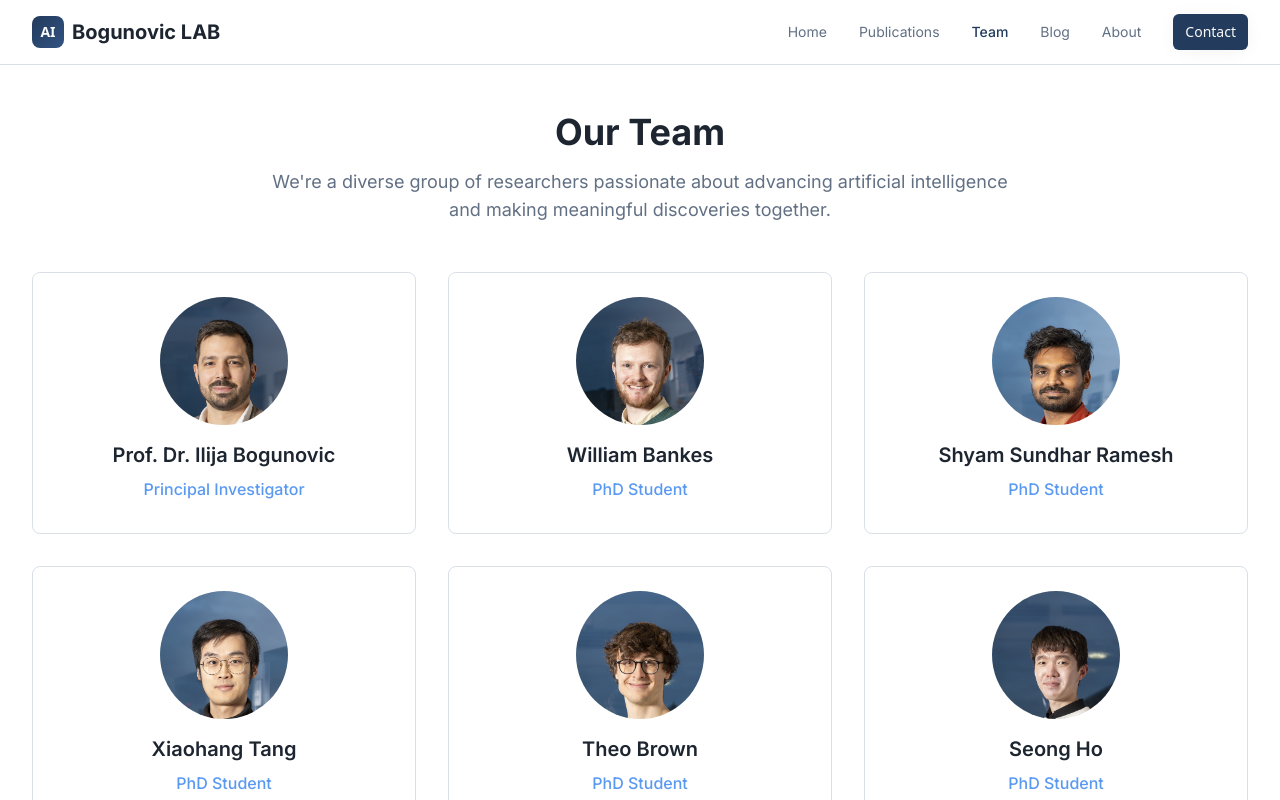
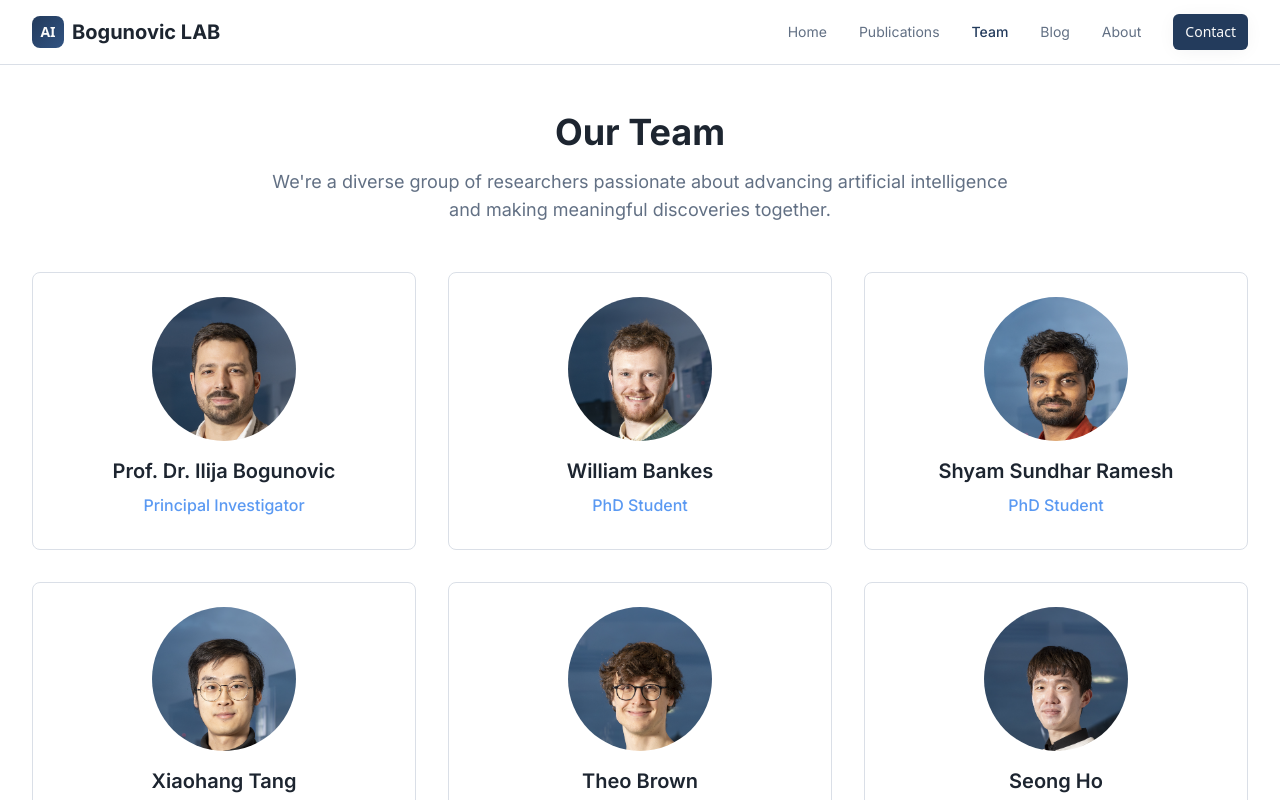
Before and after one commit to ilijabogunovic/rhine-ai, a React (Vite) app: page /team in a window 1280 px wide. Shown: the top 800 px of the page. Built offline with nearby package versions, Linux system fonts and the light colour scheme.

Commit message:
Adjust circle size
Enlarged the profile photo circles to w-32 h-32 for better photo display.

```diff
--- a/src/pages/Team.tsx
+++ b/src/pages/Team.tsx
@@ -108,7 +108,7 @@ const Team = () => {
                       <img
                         src={member.image}
                         alt={member.name}
-                        className="w-32 h-32 rounded-full mx-auto object-cover object-top"
+                        className="w-36 h-36 rounded-full mx-auto object-cover object-top"
                       />
                     ) : (
                       <div className="text-6xl">{member.image}</div>
```
